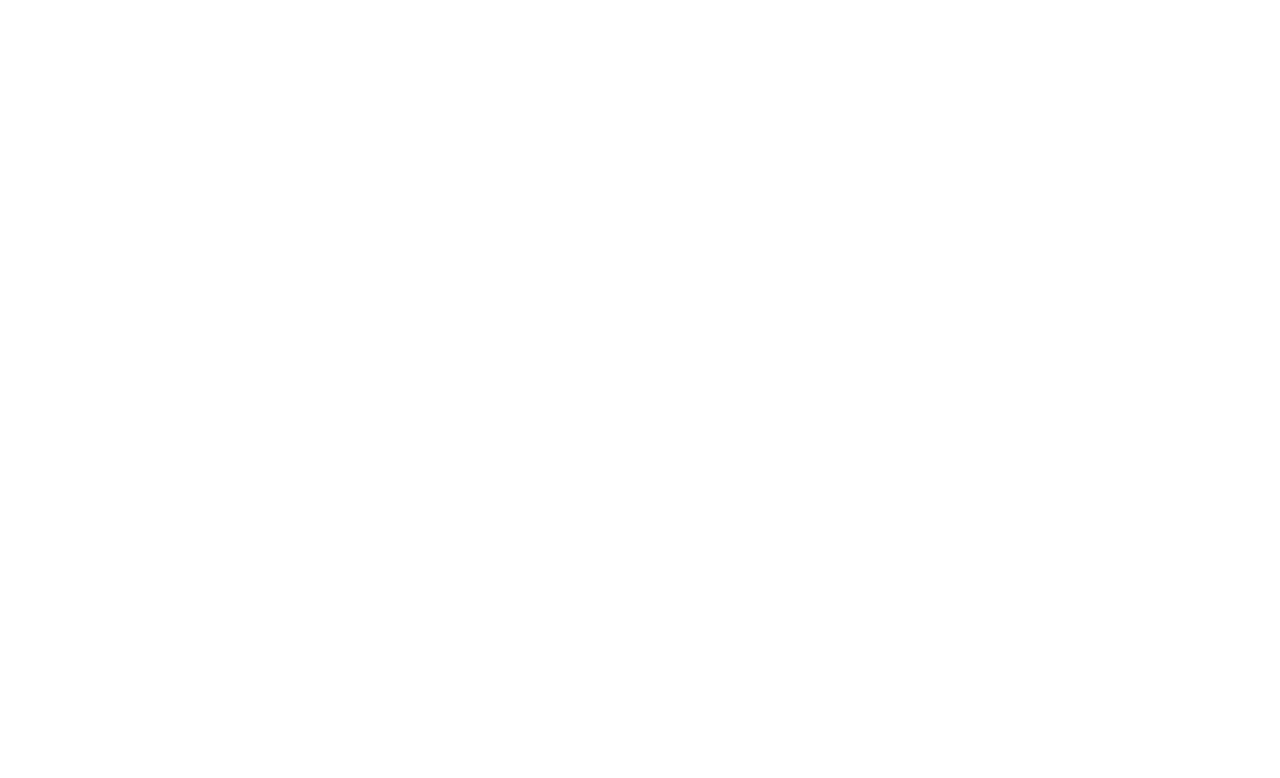
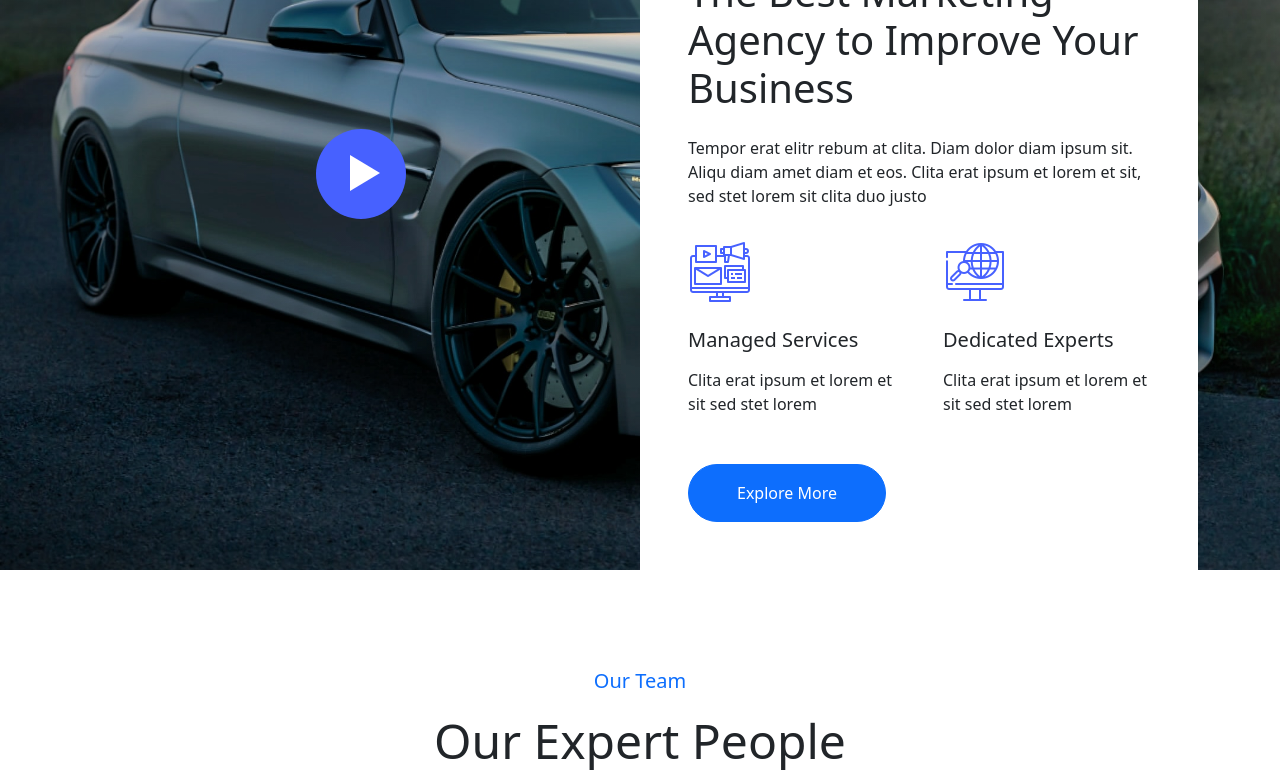
Before and after one commit to MohamedSaid7102/GarageKSP, a React (Vite) app: page /about in a window 1280 px wide. Before the commit this address had no page. Shown: the part 340-1118 px from the top of the page. Before the commit the page ends 800 px from the top, so only its background shows below. Built offline with nearby package versions, Linux system fonts and the light colour scheme.

Commit message:
Implemented About Page

```diff
--- /dev/null
+++ b/src/routes/About.jsx
@@ -0,0 +1,11 @@
+import React from 'react'
+import { Team, About as AboutSection } from '../component'
+
+export const About = () => {
+  return (
+    <>
+      <AboutSection />
+      <Team />
+    </>
+  )
+}
--- a/src/routes/index.js
+++ b/src/routes/index.js
@@ -1,4 +1,5 @@
 import { Home } from './Home';
 import { NotFound } from './NotFound';
+import { About } from './About';
 
-export { Home, NotFound };
+export { Home, NotFound, About };
```
Also changed, not shown: src/main.jsx (+6 -1 lines).
